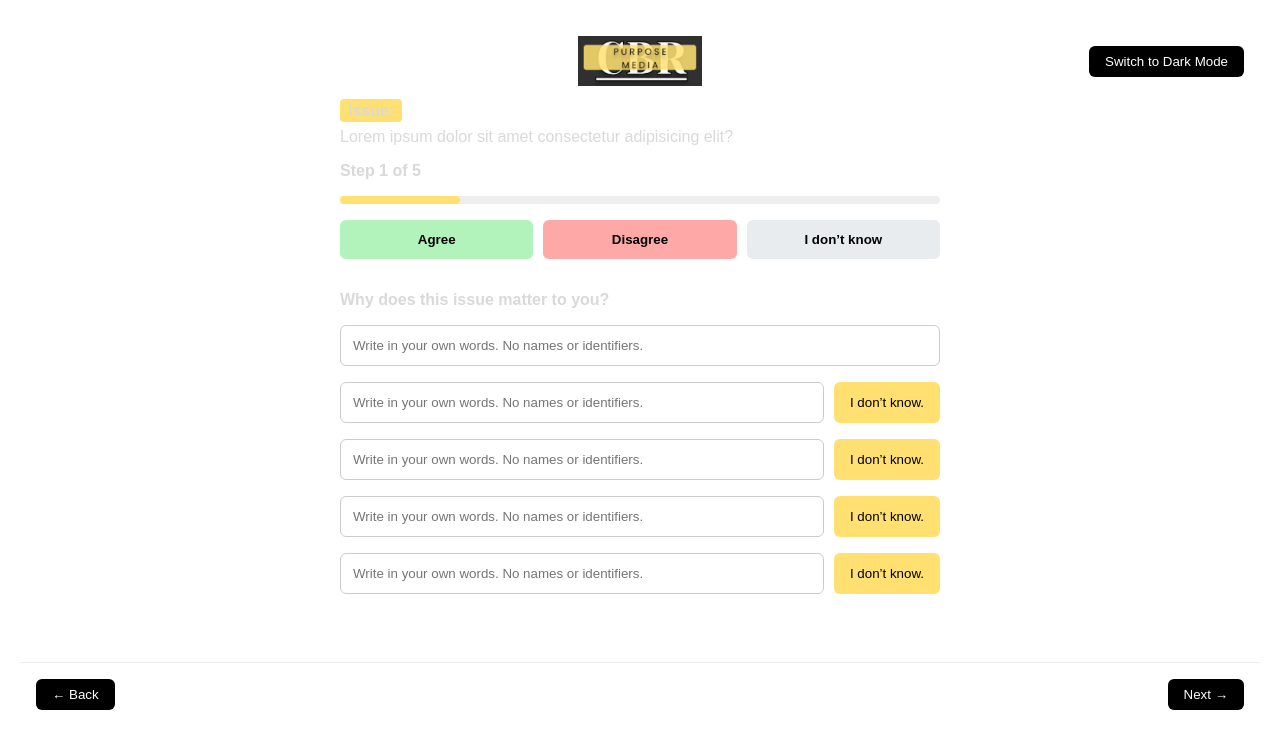
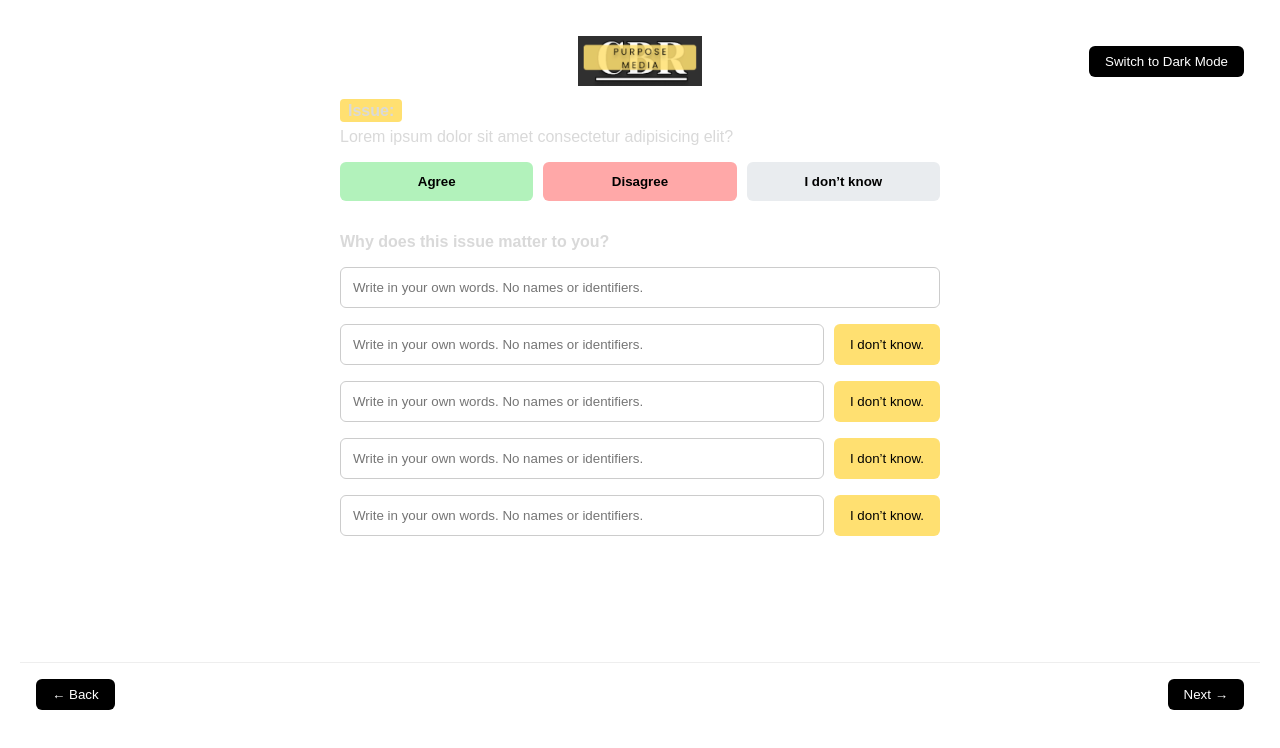
Before and after one commit to CoDesign-Compass/CoDesign-Project, a React (Create React App) app in the folder frontend/: page /why in a window 1280 px wide. Shown: the top 748 px of the page. Built offline with nearby package versions, Linux system fonts and the light colour scheme.

Commit message:
delete "step"

```diff
--- a/frontend/src/pages/WhyPage.jsx
+++ b/frontend/src/pages/WhyPage.jsx
@@ -19,27 +19,7 @@ export default function WhyPage() {
                         Lorem ipsum dolor sit amet consectetur adipisicing elit?
                     </p>
 
-                    {/* Step indicator */}
-                    <div style={{ margin: "1rem 0" }}>
-                        <p style={{ fontWeight: "bold" }}>Step 1 of 5</p>
-                        <div
-                            style={{
-                                backgroundColor: "#eee",
-                                borderRadius: "5px",
-                                height: "8px",
-                                width: "100%"
-                            }}
-                        >
-                            <div
-                                style={{
-                                    backgroundColor: "#ffe071",
-                                    height: "100%",
-                                    borderRadius: "5px",
-                                    width: "20%" // 1/5 进度
-                                }}
-                            />
-                        </div>
-                    </div>
+
 
                 {/* Buttons: Agree / Disagree / I don't know */}
                 <div style={{ display: "flex", gap: "10px", marginTop: "1rem" }}>
```
